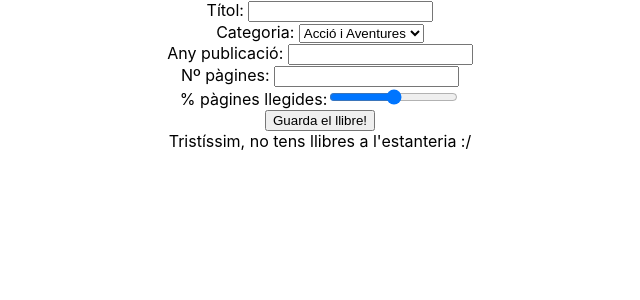
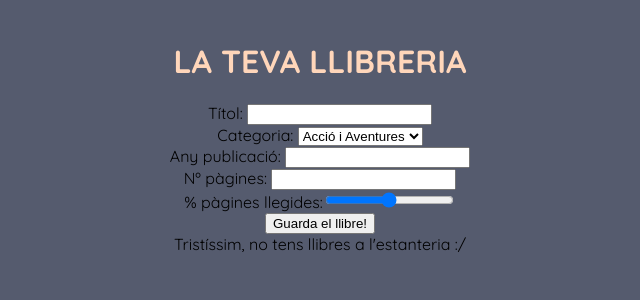
Before and after one commit to annaruizverdaguer/llibreria-react, a React (Create React App) app: page / in a window 1280 px wide. Shown: the top 300 px of the page, without its empty margins (320-960 px from the left). Built offline with nearby package versions, Linux system fonts and the light colour scheme.

Commit message:
Adding styles to App file

```diff
--- a/src/App.css
+++ b/src/App.css
@@ -1,38 +1,28 @@
-.App {
-  text-align: center;
+:root {
+  --background-color: #555B6E;
+  --primary-green: #89B0AE;
+  --secondary-green: #BEE3DB;
+  --white: #FAF9F9;
+  --salmon: #FFD6BA;
 }
 
-.App-logo {
-  height: 40vmin;
-  pointer-events: none;
+body {
+  text-align: center;
+  background-color: var(--background-color);
+  height: 100%;
+  padding: 20px;
+  font-family: 'Quicksand', sans-serif;
 }
 
-@media (prefers-reduced-motion: no-preference) {
-  .App-logo {
-    animation: App-logo-spin infinite 20s linear;
-  }
+h1 {
+  color: var(--salmon)
 }
 
-.App-header {
-  background-color: #282c34;
-  min-height: 100vh;
-  display: flex;
-  flex-direction: column;
-  align-items: center;
-  justify-content: center;
-  font-size: calc(10px + 2vmin);
-  color: white;
+hr {
+  margin: 30px 50px 30px 50px;
+  border: 1px solid var(--background-color);
 }
 
-.App-link {
-  color: #61dafb;
+.text-highlight {
+  font-weight: 700;
 }
-
-@keyframes App-logo-spin {
-  from {
-    transform: rotate(0deg);
-  }
-  to {
-    transform: rotate(360deg);
-  }
-}
--- a/src/App.js
+++ b/src/App.js
@@ -6,6 +6,7 @@ function App() {
 
   return (
     <div className="App">
+      <h1>LA TEVA LLIBRERIA</h1>
       <Form/>
       {/* Aquí tindrem un formulari on l'acció del formulari serà afegir un llibre a una llista */}
       {/* Per cada element de la llista cridarem a l'element Llibre */}
```
